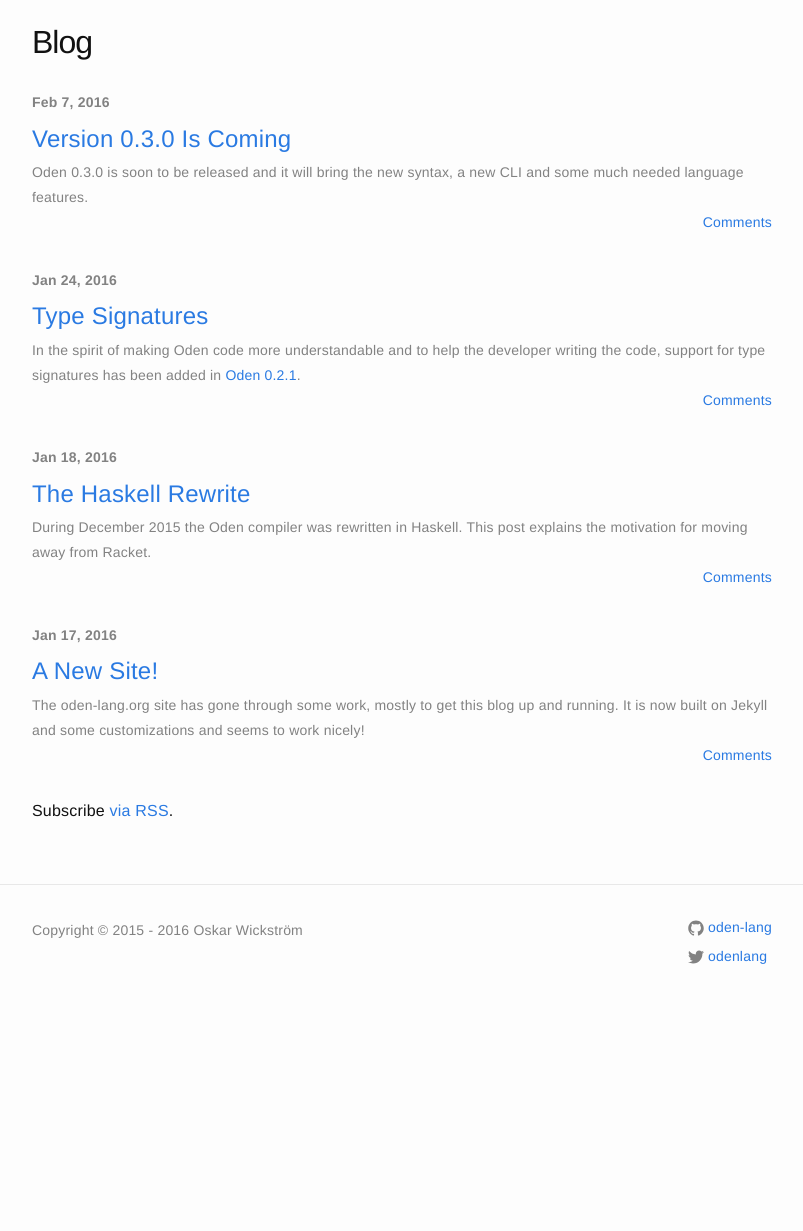
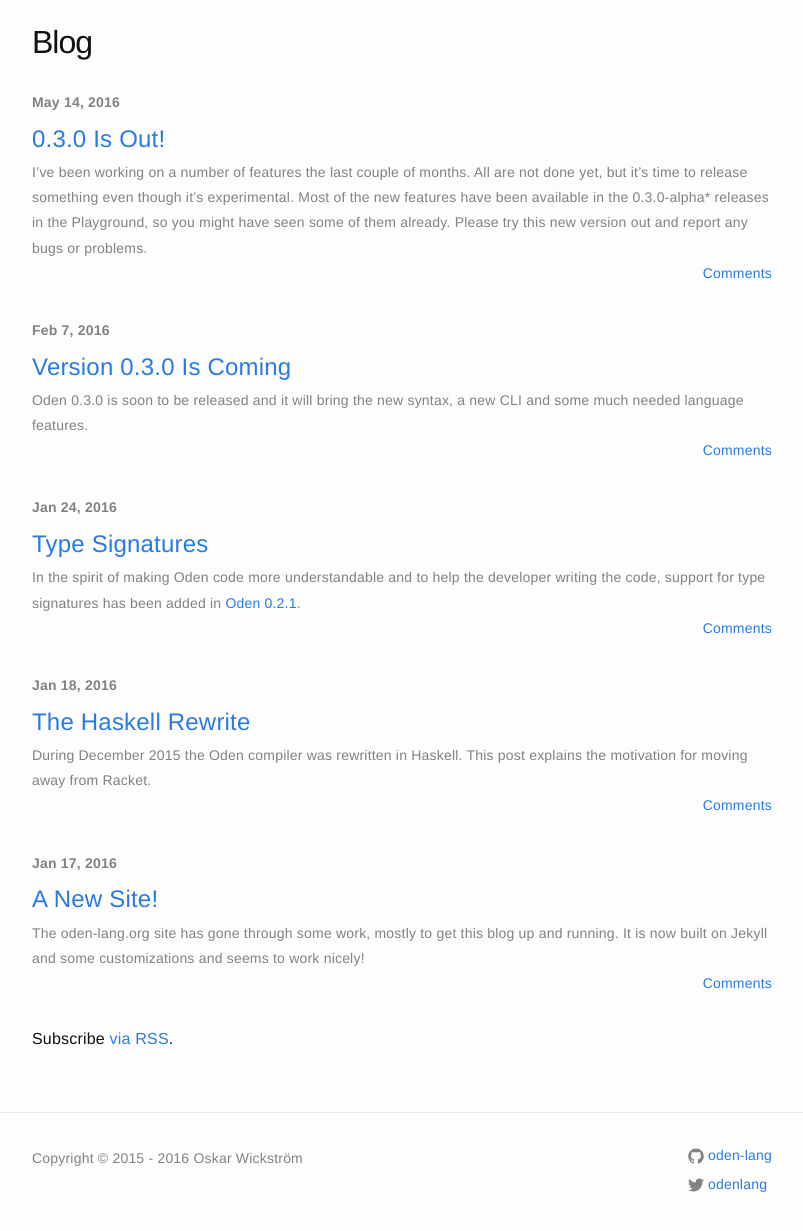
Before and after one commit to oden-lang/oden-lang.github.io, a Jekyll site: the page built from blog/index.html, in a window 1280 px wide, cut to the strip 104-1335 px from the top of the page. Shown: the whole strip, without its empty margins (238-1041 px from the left). Built offline with Jekyll 4.4.1, drawn with Linux system fonts in a browser that asks for light colours; comment, search, counter and statistics services are not loaded; before the commit the page ends 1107 px from its top, so only the background shows below that.

Commit message:
Add blog post for new release

```diff
--- /dev/null
+++ b/blog/_posts/2016-05-14-0.3.0-is-out.md
@@ -0,0 +1,90 @@
+---
+layout: post
+title:  "0.3.0 Is Out!"
+date:   2016-05-14 12:00:00 +0100
+categories: news
+comments: true
+---
+
+I've been working on a number of features the last couple of months. All are
+not done yet, but it's time to release something even though it's experimental.
+Most of the new features have been available in the 0.3.0-alpha\* releases in
+the Playground, so you might have seen some of them already. Please try this
+new version out and report any bugs or problems.
+
+## Known Limitations / Future Improvements
+
+These are some things that I know don't work very well and that should be
+improved/implemented next. If you find more please report on GitHub. Any help
+is appreciated!
+
+### Record Extension
+
+Record extension is not supported yet. You can only create record values
+using the `{ field1 = value1, field2 = value2, ..., fieldN = valueN }`
+literal. An extension syntax like the one in Elm or PureScript would be nice to
+have.
+
+### Polymorphic Method Aliases
+
+Protocol methods cannot be "aliased" if the alias is polymorphic. The
+following code cannot be compiled yet:
+
+{% highlight go %}
+package main
+
+protocol Foo(f) {
+  Bar : f -> int
+}
+
+alias = Foo::Bar
+
+impl Foo(int) {
+  Bar(n) = n + 1
+}
+
+main = {
+  println(alias(1))
+}
+{% endhighlight %}
+
+Directly referring to the method works:
+
+{% highlight go %}
+package main
+
+protocol Foo(f) {
+  Bar : f -> int
+}
+
+impl Foo(int) {
+  Bar(n) = n + 1
+}
+
+main = {
+  println(Foo::Bar(1))
+}
+{% endhighlight %}
+
+### Unqualified Method References
+
+Currently one must qualify method references, like `Foo::Bar` in the example
+above. It would be nice if the compiler could accept just `Bar` as long as it's
+unambigous. However, I think this works for now.
+
+### Various Protocol Validations
+
+There's probably a bunch of cases around protocols that should have validation
+to make sure they're used correctly.
+
+### Protocols for Operator Overloading
+
+Oden operators should be overloaded using protocols. No work has been done on
+this yet but I really look forward to getting it done!
+
+## Trying It Out
+
+To run Oden you can either download [a pre-built distribution from
+GitHub](https://github.com/oden-lang/oden/releases/tag/0.3.0) or just try it
+out in your browser at the [Oden
+Playground](https://playground.oden-lang.org/).
--- a/js/playground.js
+++ b/js/playground.js
@@ -56,7 +56,7 @@ function setupRunnables() {
 
       $.ajax({
         type: 'POST',
-        url: 'https://oden-playground.herokuapp.com/compile',
+        url: 'https://playground.oden-lang.org/compile',
         data: JSON.stringify({ odenSource: code }),
         dataType: 'json'
       }).done(function (result) {
```
Also changed, not shown: user-guide/the-oden-playground.md (+1 -1 lines).
